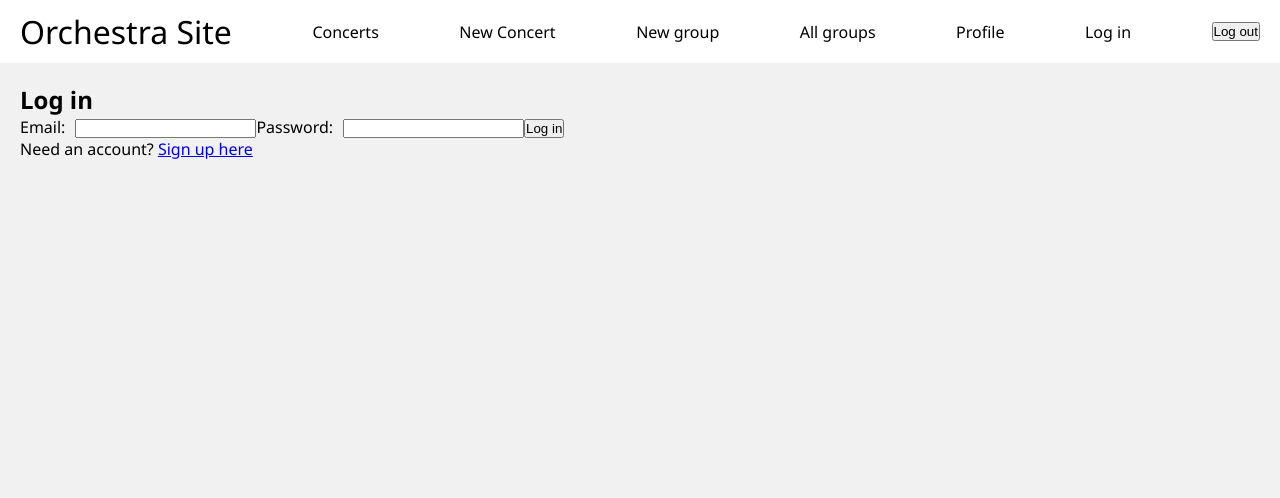
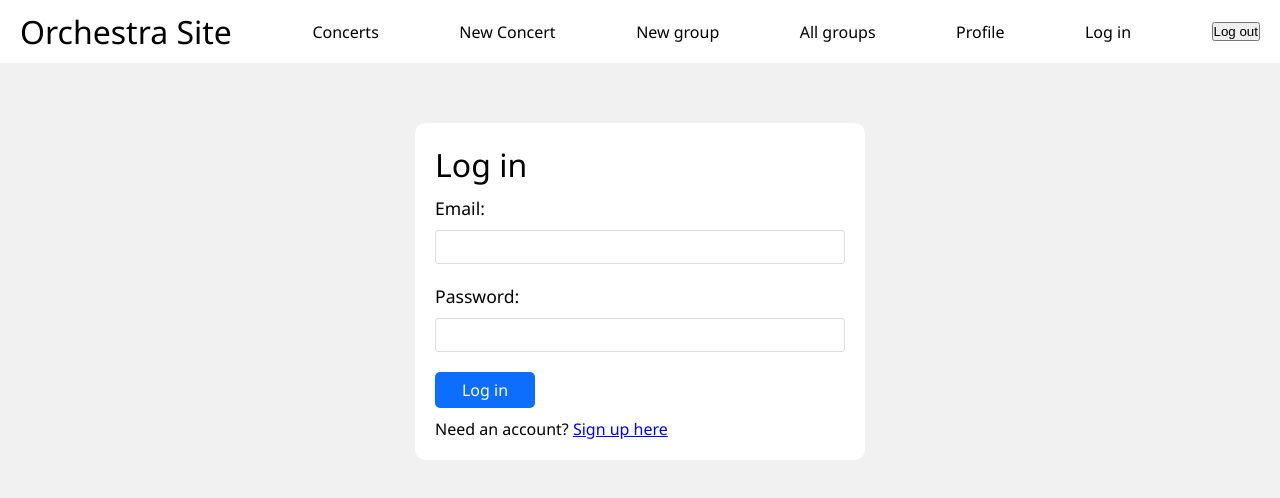
Before and after one commit to Tom2612/orch-site, a React (Create React App) app in the folder frontend/: page /login-group in a window 1280 px wide. Shown: the top 498 px of the page. Built offline with nearby package versions, Linux system fonts and the light colour scheme.

Commit message:
Added login form styling in new styles folder

```diff
--- a/frontend/src/pages/GroupLogin.js
+++ b/frontend/src/pages/GroupLogin.js
@@ -1,6 +1,7 @@
 import React, { useState } from 'react'
 import { Link } from 'react-router-dom';
 import { useLogin } from '../hooks/useLogin';
+import '../styles/login.css';
 
 export default function GroupLogin() {
   const [email, setEmail] = useState('');
@@ -17,7 +18,7 @@ export default function GroupLogin() {
   return (
     <>
       <form className='login' onSubmit={handleSubmit}>
-          <h2>Log in</h2>
+          <h1>Log in</h1>
 
           <label>Email:</label>
           <input
--- /dev/null
+++ b/frontend/src/styles/login.css
@@ -0,0 +1,37 @@
+.login {
+    max-width: 450px;
+    margin: 40px auto;
+    padding: 20px;
+    background: #fff;
+    border-radius: 10px;
+    display: flex;
+    flex-direction: column;
+}
+.login h1 {
+    font-weight: 400;
+    margin-bottom: 10px;
+}
+.login label {
+    font-size: 1.1rem;
+    margin-bottom: 10px;
+}
+.login input {
+    font-family: inherit;
+    font-size: inherit;
+    border-radius: 3px;
+    padding: 5px;
+    margin-bottom: 20px;
+    border: 1px solid #ddd;
+}
+.login button {
+    width: 100px;
+    padding: 7px;
+    border: none;
+    border-radius: 5px;
+    font-size: inherit;
+    font-family: inherit;
+    color: #fff;
+    background-color: var(--blue);
+    cursor: pointer;
+    margin-bottom: 10px;
+}
```
